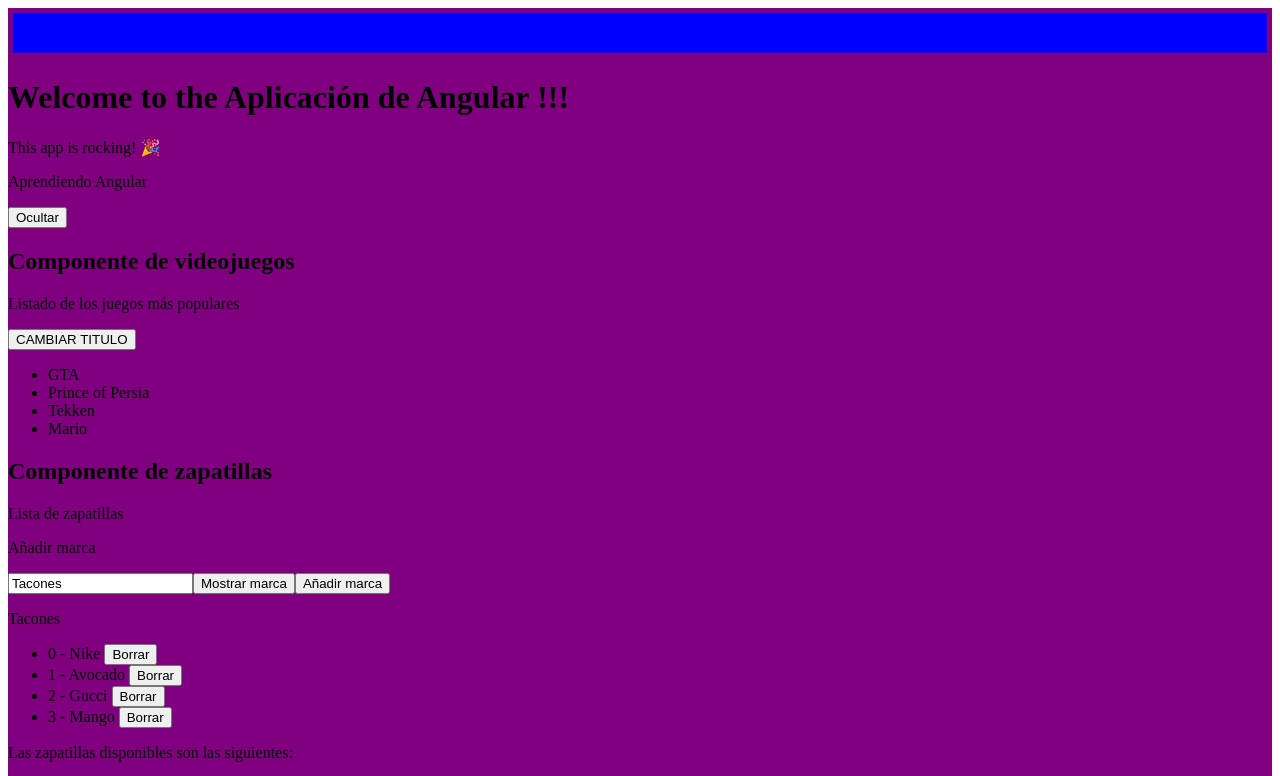
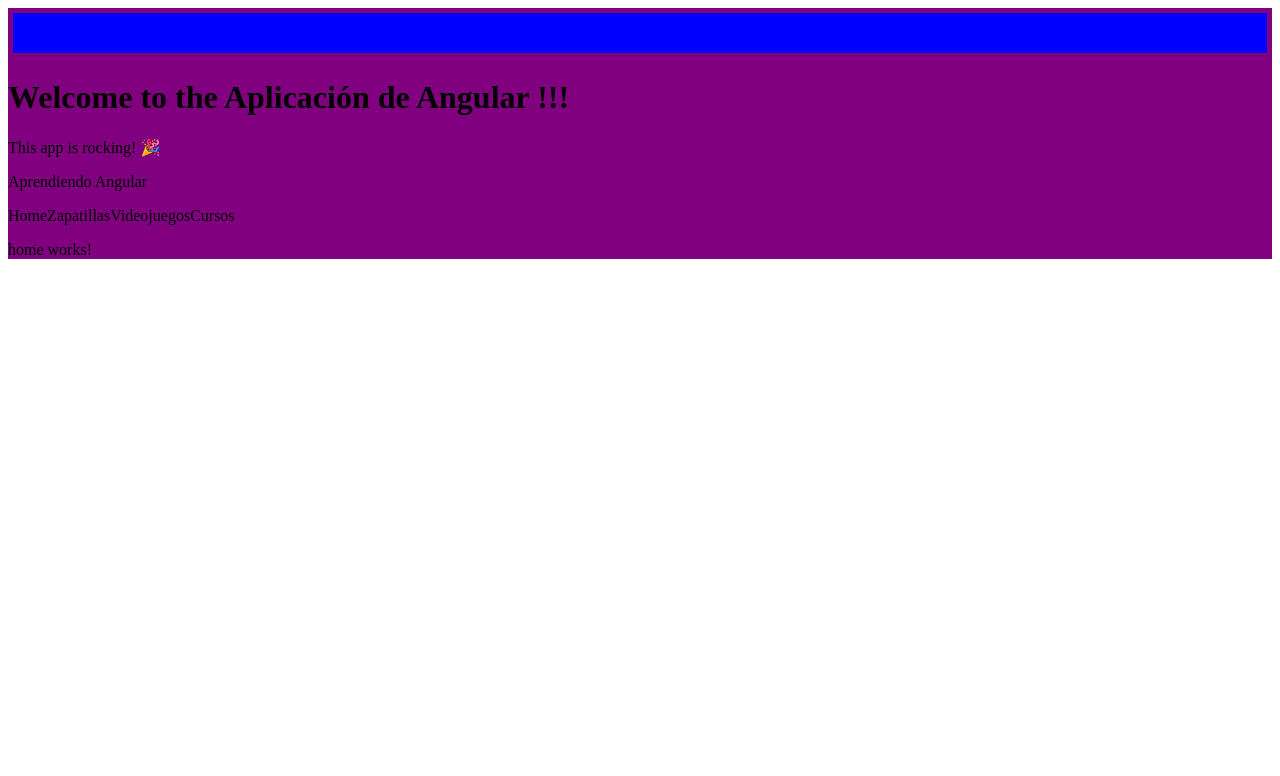
Before and after one commit to Ornella-Gigante/Master-in-JavaScript-JSON-TypeScript-Learning-JS-jQuery-Angular-NodeJS, an Angular app in the folder aprendiendo-angular/: page / in a window 1280 px wide. Shown: the top 776 px of the page. Built offline with nearby package versions, Linux system fonts and the light colour scheme.

Commit message:
Creacion de rutas y paginacion para component.html

```diff
--- a/aprendiendo-angular/src/app/app.component.html
+++ b/aprendiendo-angular/src/app/app.component.html
@@ -11,21 +11,15 @@
       <p>This app is rocking! 🎉</p>
       <p>{{descripcion}}</p>
 
-      <!--Creación de componente videojuego-->
-      <button (click)="ocultarVideoJuegos(false)" *ngIf="mostrar_videojuegos">Ocultar</button>
-      <button (click)="ocultarVideoJuegos(true)" *ngIf="!mostrar_videojuegos">Mostrar</button>
-      <videojuego *ngIf="mostrar_videojuegos"></videojuego>
-      <!--Fin creación del componente videojuego-->
+      <!-- Navigation Links -->
+      <nav>
+        <a routerLink="/">Home</a>
+        <a routerLink="/zapatillas">Zapatillas</a>
+        <a routerLink="/videojuego">Videojuegos</a>
+        <a routerLink="/cursos">Cursos</a>
+      </nav>
 
-      <!--Creación del componente zapatilla-->
-      <zapatillas></zapatillas>
-      <!--Fin creación del componente zapatilla-->
-
-      <!--Creación del componente cursos-->
-      <cursos></cursos>
-      <!--Fin creación del componente cursos-->
+      <router-outlet></router-outlet>
     </div>
   </div>
 </main>
-
-<router-outlet />
--- a/aprendiendo-angular/src/app/app.routes.ts
+++ b/aprendiendo-angular/src/app/app.routes.ts
@@ -1,3 +1,16 @@
-import { Routes } from '@angular/router';
+import { Routes, RouterModule } from '@angular/router';
+import { HomeComponent } from "./home/home.component";
+import { ZapatillasComponent } from "./zapatillas/zapatillas.component";
+import { VideojuegoComponent } from "./videojuego/videojuego.component";
+import { CursosComponent } from "./cursos/cursos.component";
+import { NotFoundComponent } from "./not-found/not-found.component";
 
-export const routes: Routes = [];
+export const routes: Routes = [
+    { path: '', component: HomeComponent },
+    { path: 'zapatillas', component: ZapatillasComponent },
+    { path: 'videojuego', component: VideojuegoComponent },
+    { path: 'cursos', component: CursosComponent },
+    { path: '**', component: NotFoundComponent } // Catch-all route for 404
+];
+
+export const routing = RouterModule.forRoot(routes);
--- /dev/null
+++ b/aprendiendo-angular/src/app/not-found/not-found.component.html
@@ -0,0 +1 @@
+<p>not-found works!</p>
--- a/aprendiendo-angular/src/index.html
+++ b/aprendiendo-angular/src/index.html
@@ -3,9 +3,7 @@
 <head>
   <meta charset="utf-8">
   <title>AprendiendoAngular</title>
-  <!--Comienzo de router-->
   <base href="/">
-  <!--Fin del router-->
   <meta name="viewport" content="width=device-width, initial-scale=1">
   <link rel="icon" type="image/x-icon" href="favicon.ico">
   <link type="text/css" href="./styles.css"/>
```
Also changed, not shown: aprendiendo-angular/src/app/app.component.ts (+2 -14 lines), aprendiendo-angular/src/app/app.config.ts (+5 -2 lines), aprendiendo-angular/src/app/app.module.ts (+13 -9 lines), aprendiendo-angular/src/app/app.routing.ts (deleted, +0 -34 lines), aprendiendo-angular/src/app/not-found/not-found.component.ts (added, +11 -0 lines), aprendiendo-angular/src/app/app.routes.server.ts (line endings or trailing spaces), aprendiendo-angular/src/app/not-found/not-found.component.css (added), 1 other file (tests, documents, lock files or other folders).
